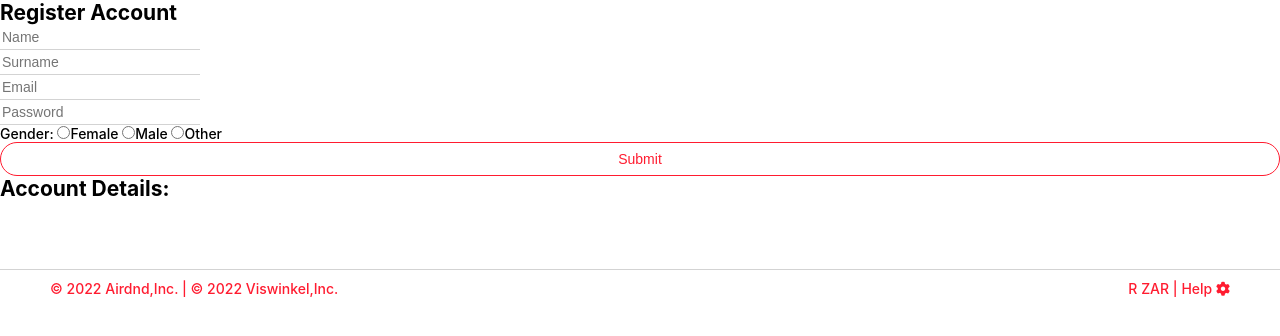
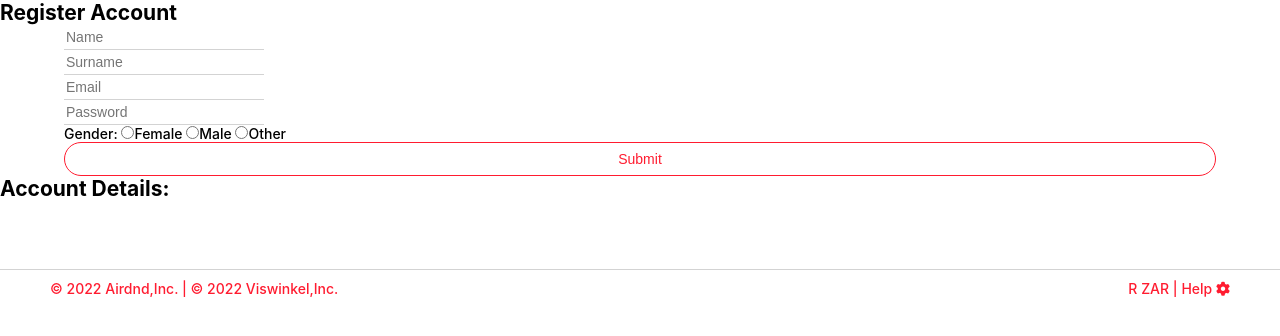
Before and after one commit to OliverVermeulen/php-oop-booking-app, a PHP site: page /src/pages/register.php in a window 1280 px wide. Shown: the part 69-405 px from the top of the page. Run offline with PHP 8.4, Linux system fonts and the light colour scheme; some libraries are stand-ins or nearby versions.

Commit message:
Update style.css

```diff
--- a/src/css/style.css
+++ b/src/css/style.css
@@ -76,6 +76,8 @@ header .search-btn {
 .register_sign-in_form {
   display: flex;
   flex-direction: column;
+  margin: 0 auto;
+  width: 90%;
 }
 
 /* Main Body */
```
